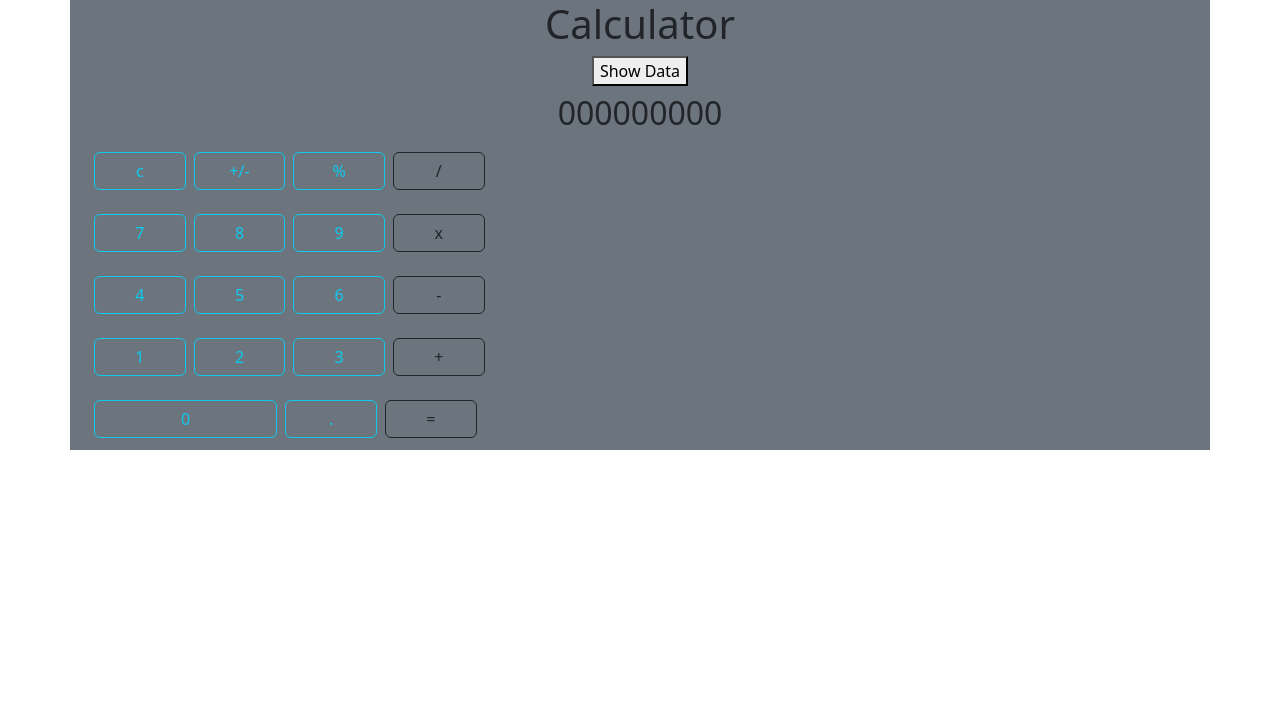
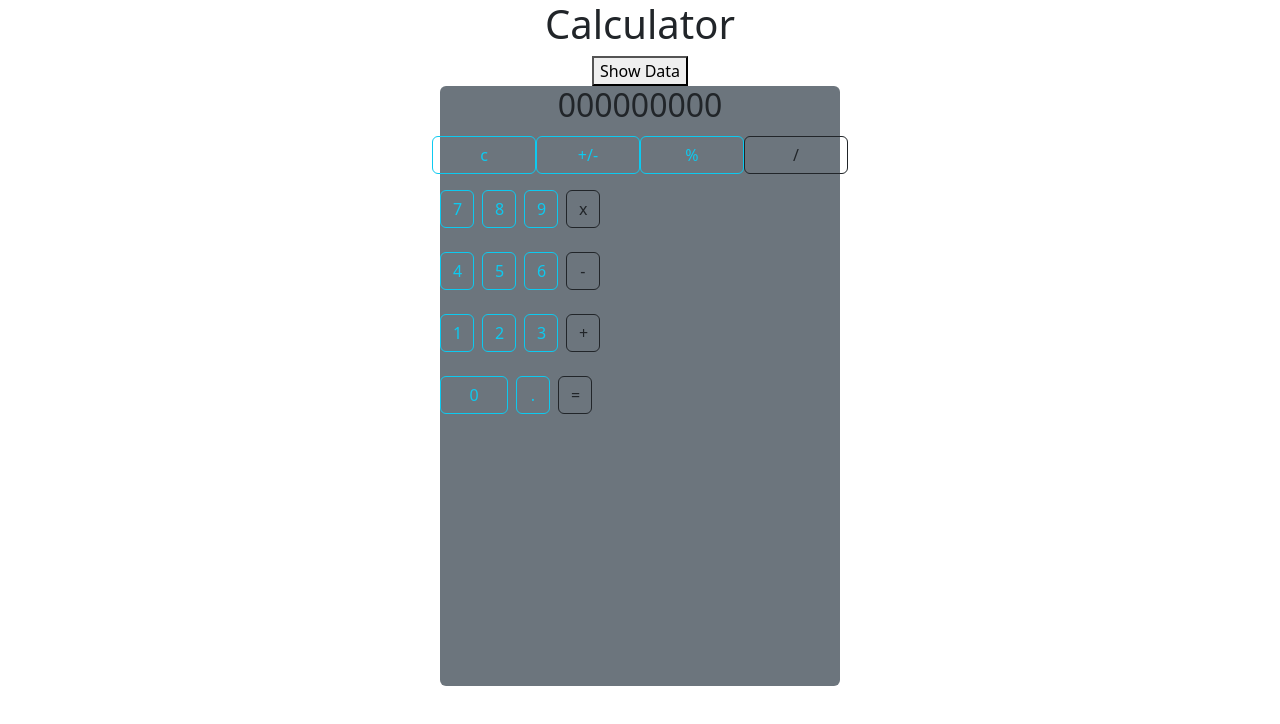
Before and after one commit to petestapp/calculator, a plain HTML site: page index.html in a window 1280 px wide. Drawn offline with nearby package versions, Linux system fonts and the light colour scheme.

Commit message:
more styling

```diff
--- a/index.html
+++ b/index.html
@@ -14,21 +14,19 @@
 </head>
 
 <body>
-    <div class="container-sm text-center bg-secondary">
-        <h1>Calculator</h1>
+    <div class="text-center">
+        <h1 class="">Calculator</h1>
         <button onclick="clickButton()">Show Data</button>
 
-        <div class="container-sm position-relative">
-
-            <div class="h2" id="multipleDigits"></div>
+        <div style="width: 400px; height: 600px" class="mx-auto bg-secondary rounded">
 
             <div class="h2" id="screen">000000000</div>
 
-            <div class="row p-2 text-center">
-                <button type="button" class="btn btn-outline-info col-1 m-1" onclick="clearData()">c</button>
-                <button type="button" class="btn btn-outline-info col-1 m-1">+/-</button>
-                <button type="button" class="btn btn-outline-info col-1 m-1">%</button>
-                <button type="button" class="btn btn-outline-dark col-1 m-1" value="divide"
+            <div class="row p-1 text-center">
+                <button type="button" class="btn btn-outline-info col-3" onclick="clearData()">c</button>
+                <button type="button" class="btn btn-outline-info col-3">+/-</button>
+                <button type="button" class="btn btn-outline-info col-3">%</button>
+                <button type="button" class="btn btn-outline-dark col-3" value="divide"
                     onclick="stageOperator(value)">/</button>
             </div>
             <div class="row p-2">
```
